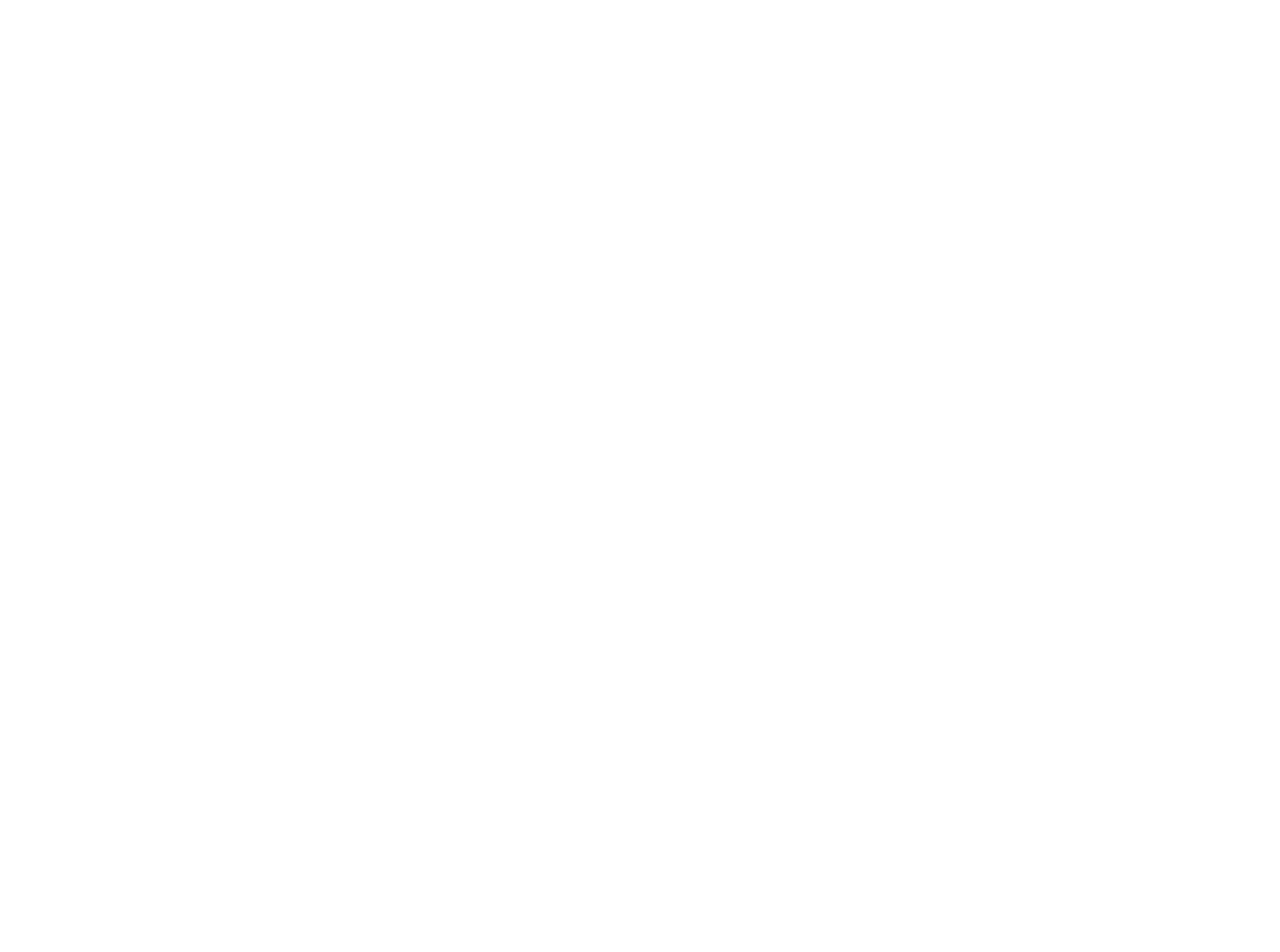
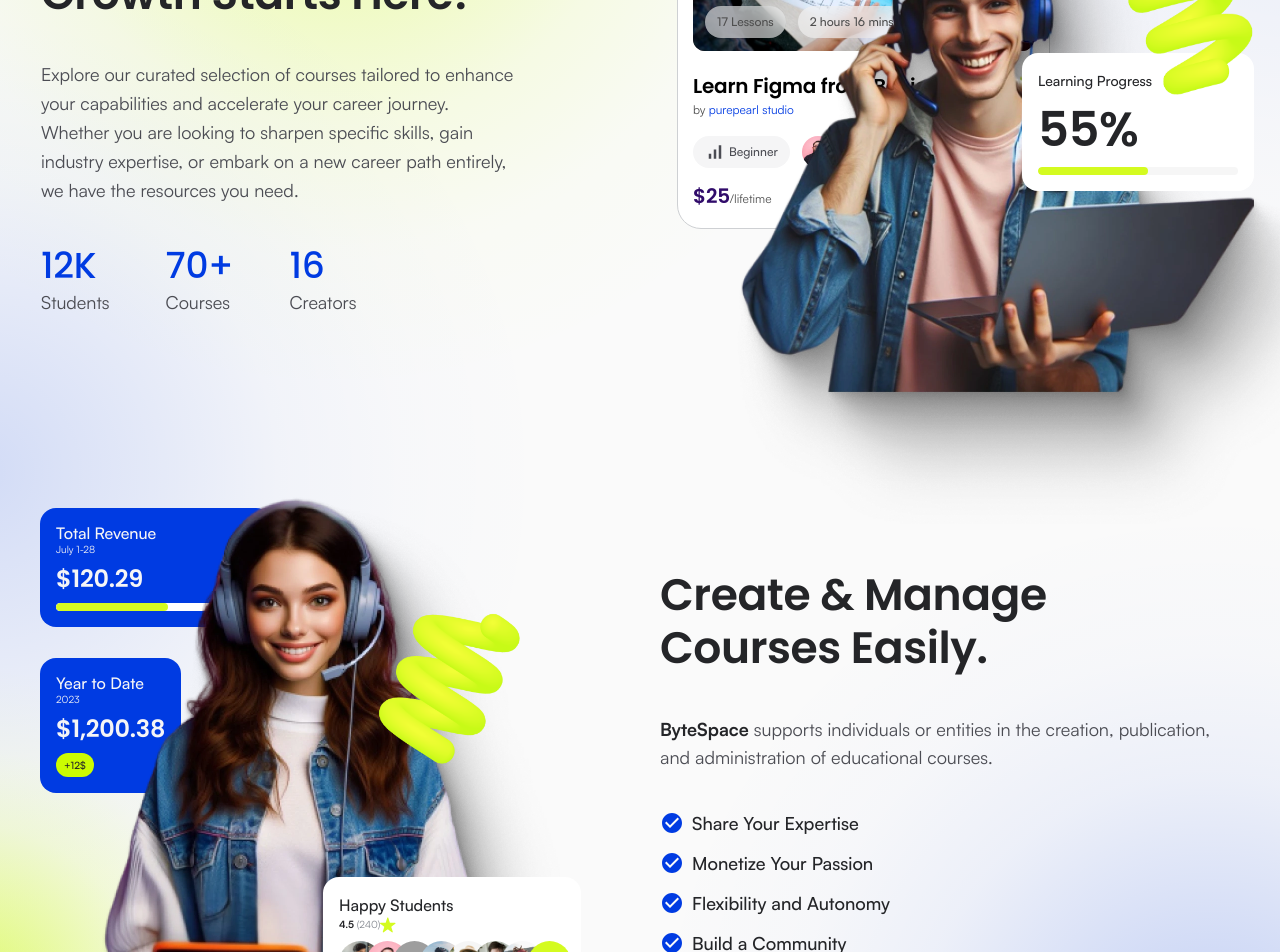
Before and after one commit to shantoislam242/bytespace-website, a Next.js app: page / in a window 1280 px wide. Shown: the part 3400-4352 px from the top of the page. Before the commit the page ends 2576 px from the top, so only its background shows below. Built offline with nearby package versions, Linux system fonts and the light colour scheme; grey boxes are pictures that could not be loaded.

Commit message:
feat: add professional growth and creator sections

```diff
--- a/src/app/page.tsx
+++ b/src/app/page.tsx
@@ -1,5 +1,7 @@
 import Courses from "@/components/home/Courses";
+import Growth from "@/components/home/Growth";
 import Hero from "@/components/home/Hero";
+import LearningPaths from "@/components/home/LearningPaths";
 import Partners from "@/components/home/Partners";
 
 export default function Home() {
@@ -8,6 +10,8 @@
       <Hero />
       <Partners />
       <Courses />
+      <LearningPaths />
+      <Growth />
     </main>
   );
 }
--- /dev/null
+++ b/src/components/home/Growth.tsx
@@ -0,0 +1,152 @@
+import Image from "next/image";
+import { CheckCircleIcon } from "@/components/icons";
+import CourseCard from "@/components/ui/CourseCard";
+import HappyStudentsCard from "@/components/ui/HappyStudentsCard";
+import ProgressCard from "@/components/ui/ProgressCard";
+import Shape from "@/components/ui/Shape";
+import { courses } from "@/data/courses";
+import { blob } from "@/lib/blob";
+
+const stats = [
+  { value: "12K", label: "Students" },
+  { value: "70+", label: "Courses" },
+  { value: "16", label: "Creators" },
+];
+
+const creatorPerks = ["Share Your Expertise", "Monetize Your Passion", "Flexibility and Autonomy", "Build a Community"];
+
+const background = [
+  blob({ color: "lime", x: -671, y: 1282, radius: 336, opacity: 0.6 }),
+  blob({ color: "blue", x: 660, y: 111, radius: 568.5, opacity: 0.08 }),
+  blob({ color: "blue", x: -660, y: 752, radius: 568.5, opacity: 0.16 }),
+  blob({ color: "lime", x: -304, y: 103, radius: 568.5, opacity: 0.4 }),
+  blob({ color: "blue", x: 571, y: 1357, radius: 568.5, opacity: 0.24 }),
+].join(", ");
+
+type EarningsCardProps = {
+  title: string;
+  period: string;
+  amount: string;
+  showProgress?: boolean;
+  className?: string;
+};
+
+function EarningsCard({ title, period, amount, showProgress = false, className = "" }: EarningsCardProps) {
+  const badge = (
+    <span className="rounded-3xl bg-secondary-500 px-2 py-0.5 text-[10px] leading-5 font-medium text-neutral-950">
+      +12$
+    </span>
+  );
+
+  return (
+    <div className={`flex flex-col items-start gap-2 rounded-2xl bg-primary-800 p-4 text-neutral-50 ${className}`}>
+      <div>
+        <p className="text-label-m font-medium">{title}</p>
+        <p className="text-[10px] leading-[1.2]">{period}</p>
+      </div>
+      {showProgress ? (
+        <>
+          <div className="flex w-full items-center justify-between">
+            <p className="font-heading text-2xl leading-8 font-semibold tracking-[-0.01em]">{amount}</p>
+            {badge}
+          </div>
+          <div className="h-2 w-full overflow-hidden rounded-3xl bg-white">
+            <div className="h-full w-[56%] rounded-3xl bg-secondary-400" />
+          </div>
+        </>
+      ) : (
+        <>
+          <p className="font-heading text-2xl leading-8 font-semibold tracking-[-0.01em]">{amount}</p>
+          {badge}
+        </>
+      )}
+    </div>
+  );
+}
+
+export default function Growth() {
+  return (
+    <section id="creators" className="relative overflow-hidden bg-surface" style={{ backgroundImage: background }}>
+      <div className="container-page flex flex-col gap-[72px] py-20 lg:py-[120px]">
+        <div className="flex flex-col items-center gap-12 lg:h-[552px] lg:flex-row lg:gap-[63px]">
+          {/* Figma lets the illustration overflow the 1200px grid by ~58px on the right */}
+          <div className="flex w-full max-w-[574px] flex-col gap-10 lg:w-[460px] lg:shrink-0 lg:pl-px xl:w-[574px]">
+            <h2 className="font-heading text-[32px] leading-[1.2] font-semibold tracking-[-0.01em] text-neutral-950 sm:text-heading-m">
+              Your Path to Professional Growth Starts Here!
+            </h2>
+            <p className="max-w-[477px] text-body-l text-neutral-700">
+              Explore our curated selection of courses tailored to enhance your capabilities and accelerate your career
+              journey. Whether you are looking to sharpen specific skills, gain industry expertise, or embark on a new
+              career path entirely, we have the resources you need.
+            </p>
+            <dl className="flex gap-14">
+              {stats.map((stat) => (
+                <div key={stat.label} className="flex flex-col-reverse">
+                  <dt className="text-body-l text-neutral-700">{stat.label}</dt>
+                  <dd className="font-heading text-4xl leading-11 font-medium tracking-[-0.01em] text-primary-800">
+                    {stat.value}
+                  </dd>
+                </div>
+              ))}
+            </dl>
+          </div>
+
+          <div className="relative h-[552px] w-[621px] shrink-0 max-sm:[zoom:0.56] sm:max-lg:[zoom:0.9] lg:max-xl:[zoom:0.8]">
+            <CourseCard course={courses[0]} variant="showcase" className="w-[373px]" />
+            <Image
+              src="/images/growth-student.webp"
+              alt="Student learning online with a laptop"
+              width={1442}
+              height={1376}
+              sizes="721px"
+              className="absolute top-[9px] left-[-21px] w-[721px] max-w-none"
+            />
+            <ProgressCard value={55} relaxed className="absolute top-[213px] left-[345px]" />
+            <Shape name="spring-lime" className="top-[67px] left-[404px] w-[217px]" />
+          </div>
+        </div>
+
+        <div className="flex flex-col-reverse items-center gap-12 lg:h-[596px] lg:flex-row lg:gap-[79px]">
+          <div className="relative h-[596px] w-[541px] shrink-0 max-sm:[zoom:0.64] sm:max-lg:[zoom:0.9]">
+            <EarningsCard
+              title="Total Revenue"
+              period="July 1-28"
+              amount="$120.29"
+              showProgress
+              className="absolute top-11 left-0 w-[232px]"
+            />
+            <EarningsCard title="Year to Date" period="2023" amount="$1,200.38" className="absolute top-[194px] left-0" />
+            <Image
+              src="/images/creator.webp"
+              alt="Course creator holding a tablet"
+              width={1158}
+              height={1488}
+              sizes="579px"
+              className="absolute top-[-3px] left-[7px] w-[579px] max-w-none"
+            />
+            <HappyStudentsCard compact className="absolute top-[413px] left-[283px]" />
+            <Shape name="squiggle-lime" className="top-[114px] left-[303px] w-[217px]" />
+          </div>
+
+          <div className="flex w-full max-w-[580px] flex-col gap-10">
+            <h2 className="max-w-[391px] font-heading text-[32px] leading-[1.2] font-semibold tracking-[-0.01em] text-neutral-950 sm:text-heading-m">
+              Create &amp; Manage Courses Easily.
+            </h2>
+            <p className="text-lg leading-7 text-neutral-700">
+              <strong className="font-bold text-neutral-950">ByteSpace</strong> supports individuals or entities in the
+              creation, publication, and administration of educational courses.
+            </p>
+            <ul className="flex flex-col gap-4">
+              {creatorPerks.map((perk) => (
+                <li key={perk} className="flex items-end gap-2 text-label-l font-medium text-neutral-950">
+                  <CheckCircleIcon className="shrink-0 text-primary-800" />
+                  {perk}
+                </li>
+              ))}
+            </ul>
+          </div>
+        </div>
+      </div>
+    </section>
+  );
+}
```
